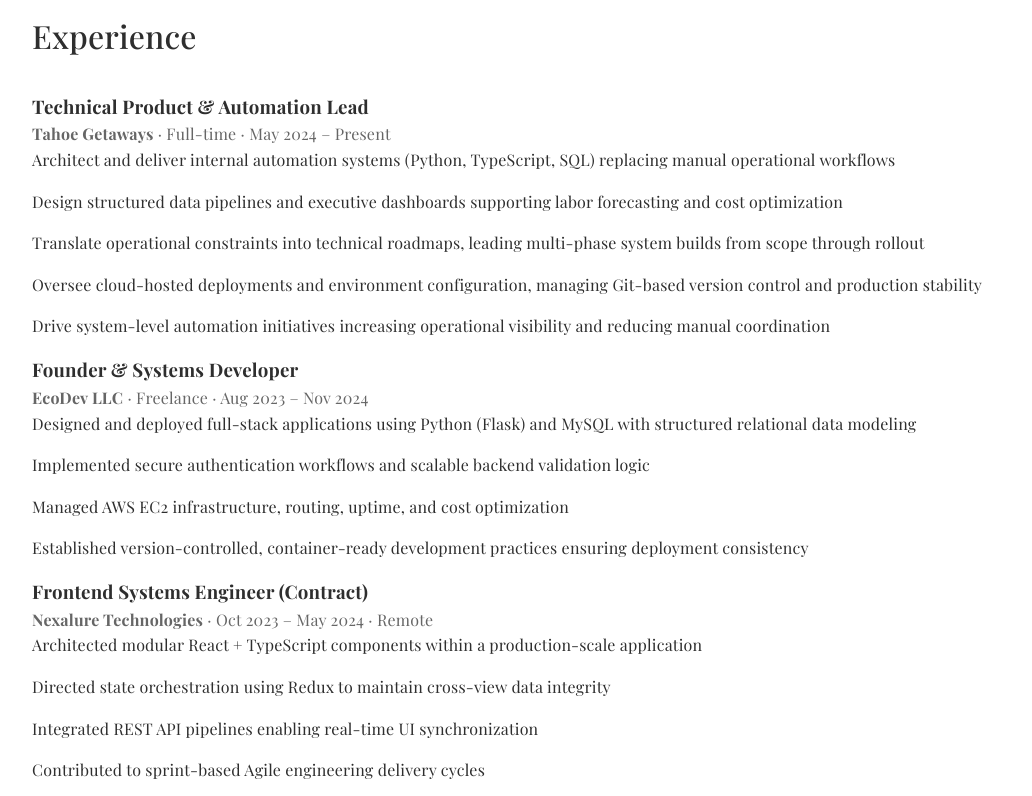
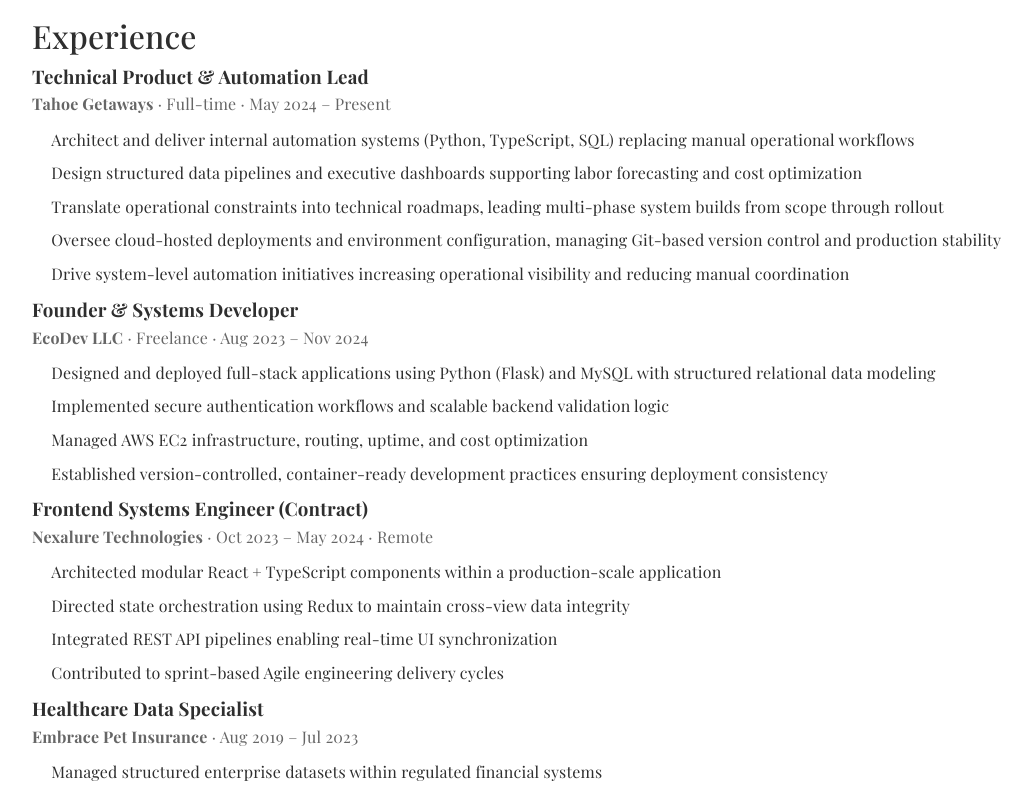
Before and after one commit to madelinegit/madelinedotcom, a React (Vite) app: page / in a window 1280 px wide. Shown: the part 2080-2876 px from the top of the page, without its empty margins (98-1130 px from the left). Built offline with nearby package versions, Linux system fonts and the light colour scheme.

Commit message:
scoped css for experience section

```diff
--- a/src/styles/global.css
+++ b/src/styles/global.css
@@ -52,3 +52,20 @@
 .section li {
   margin-bottom: 1rem;
 }
+
+#experience h1,
+#experience h2,
+#experience h3,
+#experience p,
+#experience ul {
+  margin: 0;
+}
+
+#experience ul {
+  padding-left: 1.2rem;
+  margin-top: 0.6rem;
+}
+
+#experience li {
+  margin-bottom: 0.5rem;
+}
```
